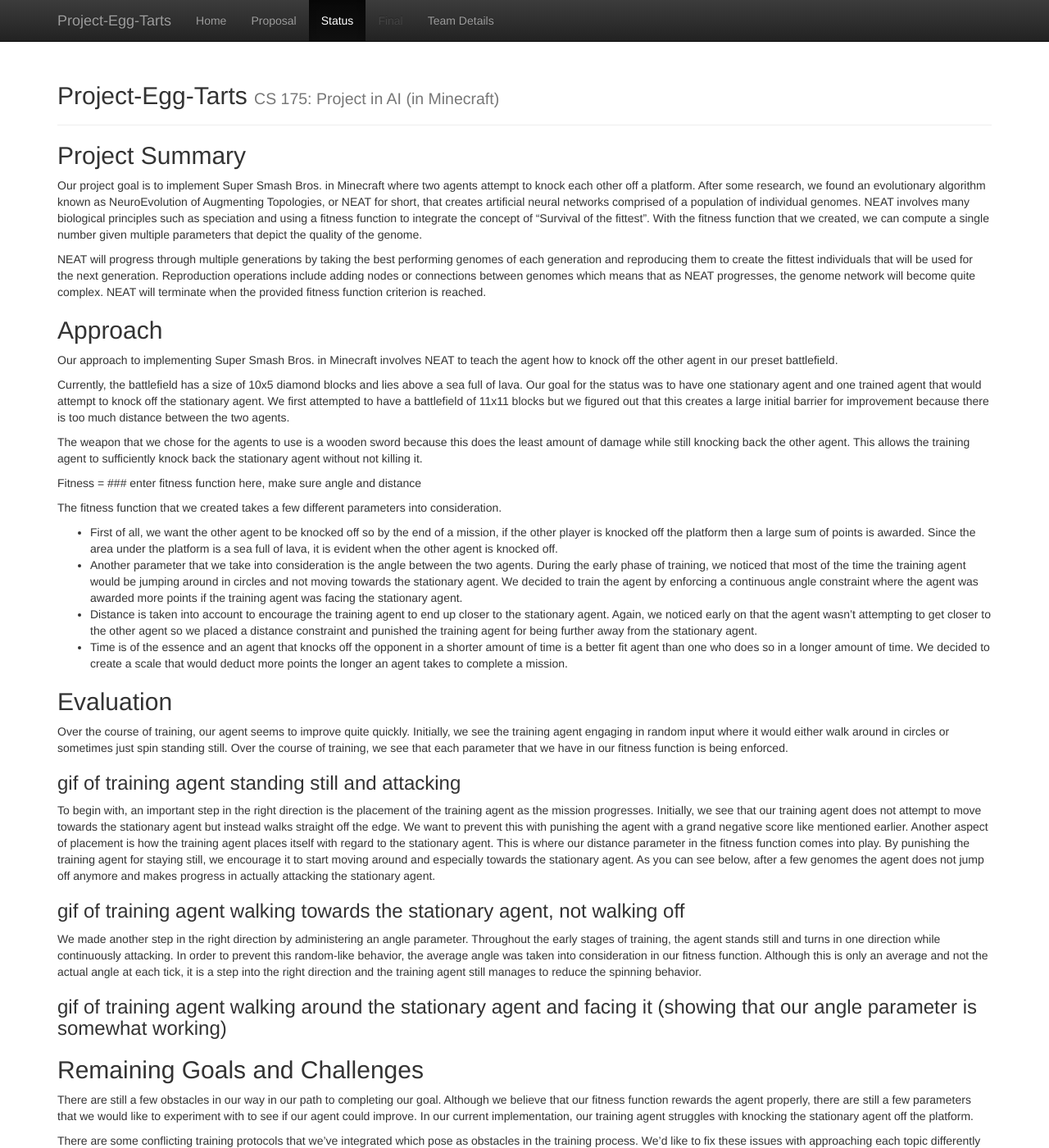
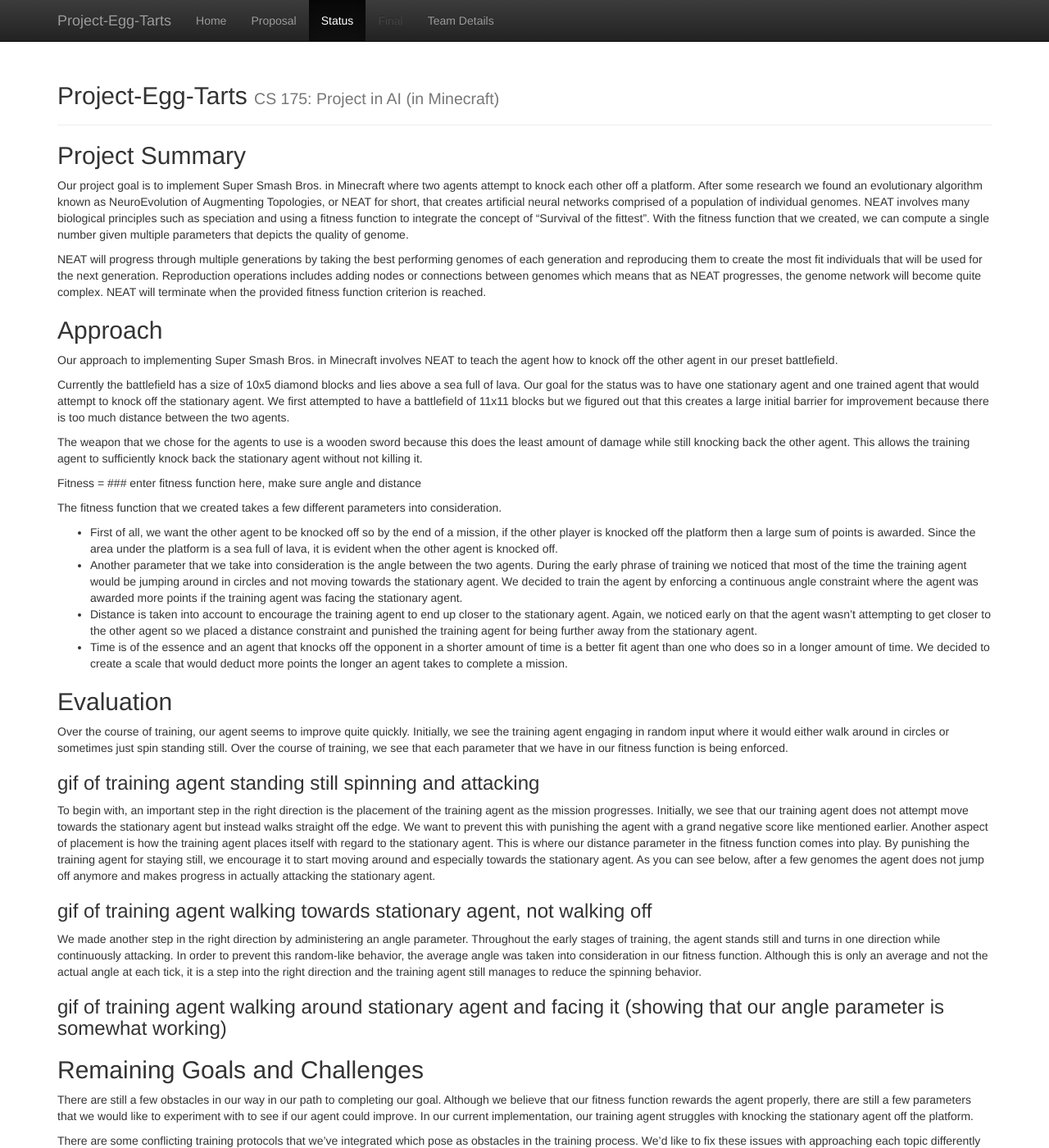
Before and after one commit to kazad123/Project_Egg_Tarts_Website, a Jekyll site: the page built from docs/status.md, in a window 1280 px wide and 1400 px high. Shown: the whole window at 82% size. Built offline with Jekyll 4.4.1, drawn with Linux system fonts in a browser that asks for light colours; some of the changed text lies outside the part shown.

Commit message:
Update status.md

```diff
--- a/docs/status.md
+++ b/docs/status.md
@@ -5,15 +5,15 @@ title: Status
 
 ## Project Summary
 
-Our project goal is to implement Super Smash Bros. in Minecraft where two agents attempt to knock each other off a platform. After some research, we found an evolutionary algorithm known as NeuroEvolution of Augmenting Topologies, or NEAT for short, that creates artificial neural networks comprised of a population of individual genomes. NEAT involves many biological principles such as speciation and using a fitness function to integrate the concept of “Survival of the fittest”. With the fitness function that we created, we can compute a single number given multiple parameters that depict the quality of the genome.
+Our project goal is to implement Super Smash Bros. in Minecraft where two agents attempt to knock each other off a platform. After some research we found an evolutionary algorithm known as NeuroEvolution of Augmenting Topologies, or NEAT for short, that creates artificial neural networks comprised of a population of individual genomes. NEAT involves many biological principles such as speciation and using a fitness function to integrate the concept of “Survival of the fittest”. With the fitness function that we created, we can compute a single number given multiple parameters that depicts the quality of genome.
 
-NEAT will progress through multiple generations by taking the best performing genomes of each generation and reproducing them to create the fittest individuals that will be used for the next generation. Reproduction operations include adding nodes or connections between genomes which means that as NEAT progresses, the genome network will become quite complex. NEAT will terminate when the provided fitness function criterion is reached.
+NEAT will progress through multiple generations by taking the best performing genomes of each generation and reproducing them to create the most fit individuals that will be used for the next generation. Reproduction operations includes adding nodes or connections between genomes which means that as NEAT progresses, the genome network will become quite complex. NEAT will terminate when the provided fitness function criterion is reached.
 
 ## Approach
 
 Our approach to implementing Super Smash Bros. in Minecraft involves NEAT to teach the agent how to knock off the other agent in our preset battlefield.
 
-Currently, the battlefield has a size of 10x5 diamond blocks and lies above a sea full of lava. Our goal for the status was to have one stationary agent and one trained agent that would attempt to knock off the stationary agent. We first attempted to have a battlefield of 11x11 blocks but we figured out that this creates a large initial barrier for improvement because there is too much distance between the two agents.
+Currently the battlefield has a size of 10x5 diamond blocks and lies above a sea full of lava. Our goal for the status was to have one stationary agent and one trained agent that would attempt to knock off the stationary agent. We first attempted to have a battlefield of 11x11 blocks but we figured out that this creates a large initial barrier for improvement because there is too much distance between the two agents.
 
 The weapon that we chose for the agents to use is a wooden sword because this does the least amount of damage while still knocking back the other agent. This allows the training agent to sufficiently knock back the stationary agent without not killing it.
 
@@ -21,7 +21,7 @@ Fitness = ### enter fitness function here, make sure angle and distance
 
 The fitness function that we created takes a few different parameters into consideration.
 - First of all, we want the other agent to be knocked off so by the end of a mission, if the other player is knocked off the platform then a large sum of points is awarded. Since the area under the platform is a sea full of lava, it is evident when the other agent is knocked off.
-- Another parameter that we take into consideration is the angle between the two agents. During the early phase of training, we noticed that most of the time the training agent would be jumping around in circles and not moving towards the stationary agent. We decided to train the agent by enforcing a continuous angle constraint where the agent was awarded more points if the training agent was facing the stationary agent.
+- Another parameter that we take into consideration is the angle between the two agents. During the early phrase of training we noticed that most of the time the training agent would be jumping around in circles and not moving towards the stationary agent. We decided to train the agent by enforcing a continuous angle constraint where the agent was awarded more points if the training agent was facing the stationary agent.
 - Distance is taken into account to encourage the training agent to end up closer to the stationary agent. Again, we noticed early on that the agent wasn’t attempting to get closer to the other agent so we placed a distance constraint and punished the training agent for being further away from the stationary agent.
 - Time is of the essence and an agent that knocks off the opponent in a shorter amount of time is a better fit agent than one who does so in a longer amount of time. We decided to create a scale that would deduct more points the longer an agent takes to complete a mission.
 
@@ -29,15 +29,15 @@ The fitness function that we created takes a few different parameters into consi
 
 Over the course of training, our agent seems to improve quite quickly. Initially, we see the training agent engaging in random input where it would either walk around in circles or sometimes just spin standing still. Over the course of training, we see that each parameter that we have in our fitness function is being enforced.
 
-### gif of training agent standing still and attacking
+### gif of training agent standing still spinning and attacking
 
-To begin with, an important step in the right direction is the placement of the training agent as the mission progresses. Initially, we see that our training agent does not attempt to move towards the stationary agent but instead walks straight off the edge. We want to prevent this with punishing the agent with a grand negative score like mentioned earlier. Another aspect of placement is how the training agent places itself with regard to the stationary agent. This is where our distance parameter in the fitness function comes into play. By punishing the training agent for staying still, we encourage it to start moving around and especially towards the stationary agent. As you can see below, after a few genomes the agent does not jump off anymore and makes progress in actually attacking the stationary agent.
+To begin with, an important step in the right direction is the placement of the training agent as the mission progresses. Initially, we see that our training agent does not attempt move towards the stationary agent but instead walks straight off the edge. We want to prevent this with punishing the agent with a grand negative score like mentioned earlier. Another aspect of placement is how the training agent places itself with regard to the stationary agent. This is where our distance parameter in the fitness function comes into play. By punishing the training agent for staying still, we encourage it to start moving around and especially towards the stationary agent. As you can see below, after a few genomes the agent does not jump off anymore and makes progress in actually attacking the stationary agent.
 
-### gif of training agent walking towards the stationary agent, not walking off
+### gif of training agent walking towards stationary agent, not walking off
 
 We made another step in the right direction by administering an angle parameter. Throughout the early stages of training, the agent stands still and turns in one direction while continuously attacking. In order to prevent this random-like behavior, the average angle was taken into consideration in our fitness function. Although this is only an average and not the actual angle at each tick, it is a step into the right direction and the training agent still manages to reduce the spinning behavior.
 
-### gif of training agent walking around the stationary agent and facing it (showing that our angle parameter is somewhat working)
+### gif of training agent walking around stationary agent and facing it (showing that our angle parameter is somewhat working)
 
 
 ## Remaining Goals and Challenges
@@ -48,7 +48,7 @@ There are some conflicting training protocols that we’ve integrated which pose
 
 One of the issues that we currently have is how distance is being evaluated. In order to get past the initial barrier, we decided to punish agents who stand still and attack the entire mission by taking off more points the less distance the agent has walked for that respective mission. Although this prevents our training agent from standing still for the entire mission, it brings up the possibility of our agent walking around too much to gain points instead of focusing on attacking the stationary agent.
 
-Another issue that we have is enforcing the angle between the training agent and the stationary agent. Initially, the angle that was being fed into fitness function was the angle that the training agent ended with at the end of the mission. This did not include the angle of the training agent at every tick of the mission which means that it did not matter where the agent was looking as long as it was facing the stationary agent by the end of the mission. This is an issue because the agent can still turn in circles so instead, we decided to take the average at every tick into account. Although this is a step in the right direction, for now, we need a better solution to fix this problem.
+Another issue that we have is enforcing the angle between the training agent and the stationary agent. Initially, the angle that was being fed into fitness function was the angle that the training agent ended with at the end of the mission. This did not include the angle of the training agent at every tick of the mission which means that it did not matter where the agent was looking as long as it was facing the stationary agent by the end of the mission. This is an issue because the agent can still turn in circles so instead we decided to take the average at every tick into account. Although this is a step in the right direction for now, we need a better solution to fix this problem.
 
 
 ## Resources Used
```
